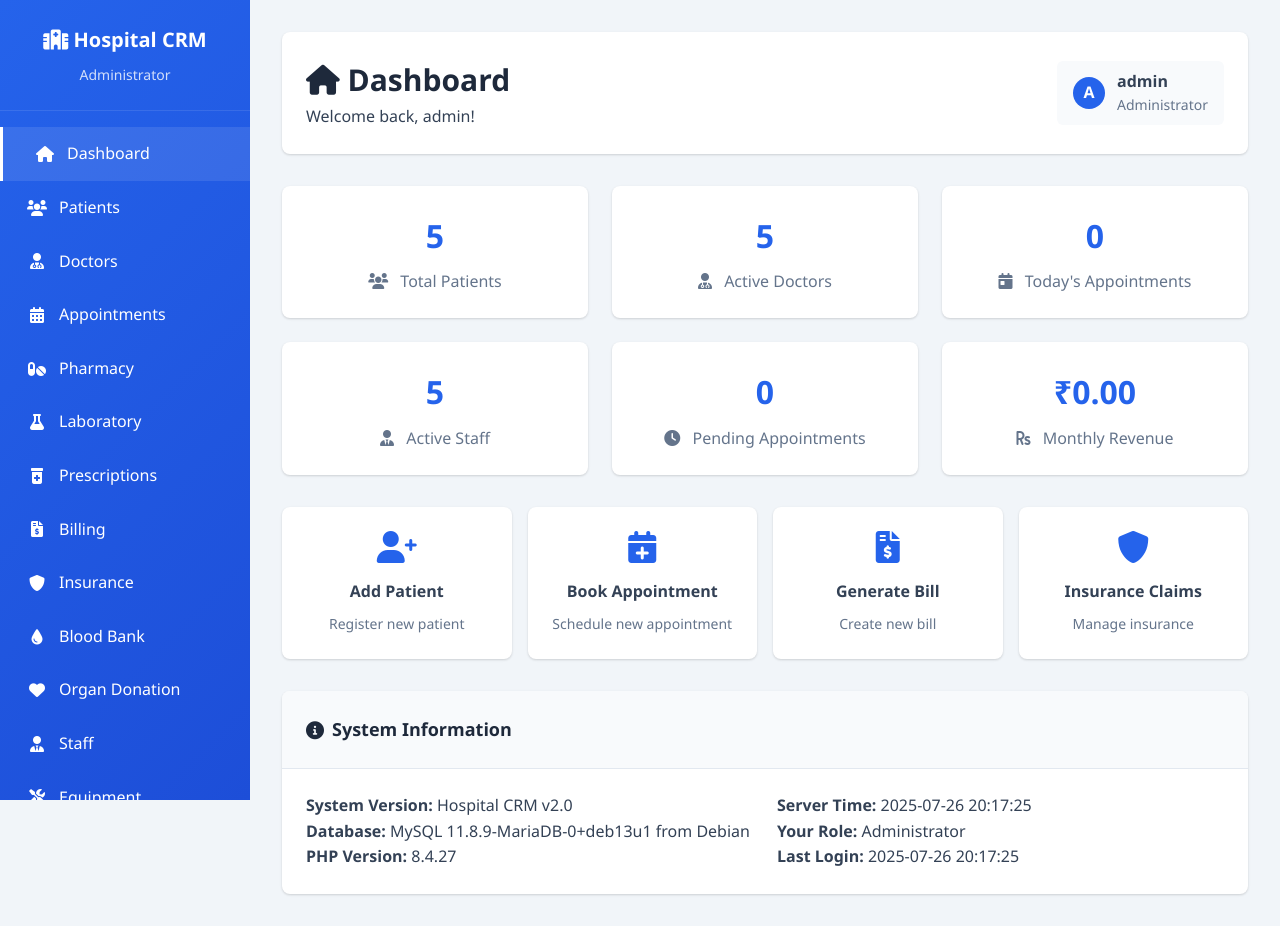
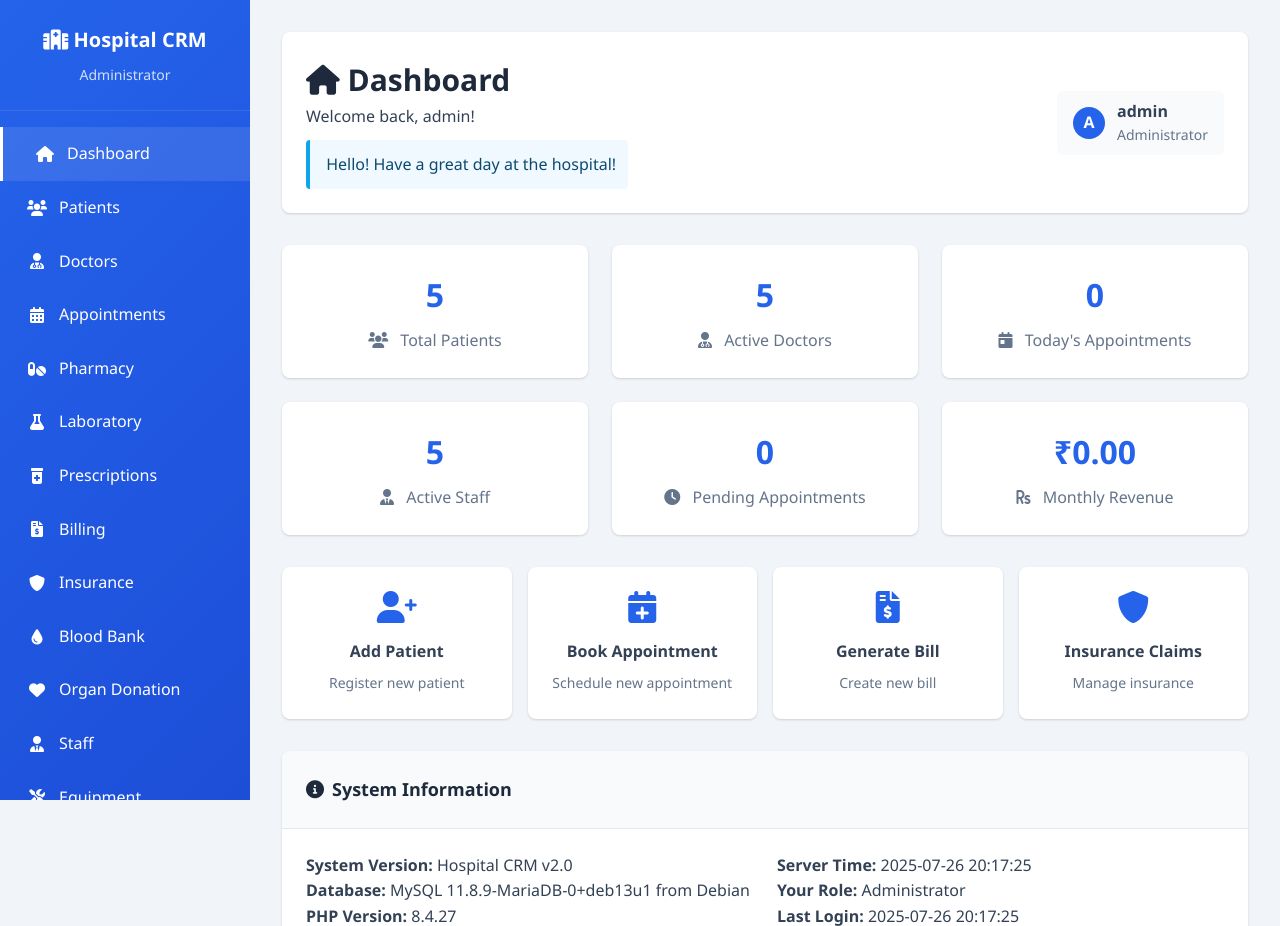
Before and after one commit to sundaramishra223/hcrm, a PHP site: page /dashboard.php in a window 1280 px wide. Shown: the top 926 px of the page. Run offline with PHP 8.4, Linux system fonts and the light colour scheme; a user stored in the database is signed in; data comes from the database, SQL or seed files in the repository; data that the repository does not hold is empty.

Commit message:
Add hello greeting message to dashboard
Co-authored-by: sundaramishra223 <221104204+sundaramishra223@users.noreply.github.com>

```diff
--- a/dashboard.php
+++ b/dashboard.php
@@ -222,6 +222,9 @@ try {
                 <div>
                     <h1><i class="fas fa-home"></i> Dashboard</h1>
                     <p>Welcome back, <?php echo htmlspecialchars($user_name); ?>!</p>
+                    <div style="background-color: #f0f9ff; border-left: 4px solid #0ea5e9; padding: 12px; margin-top: 10px; border-radius: 4px;">
+                        <p style="margin: 0; color: #0c4a6e; font-weight: 500;"><i class="fas fa-hand-wave" style="color: #f59e0b;"></i> Hello! Have a great day at the hospital!</p>
+                    </div>
                 </div>
                 <div class="header-actions">
                     <div class="user-info">
```
